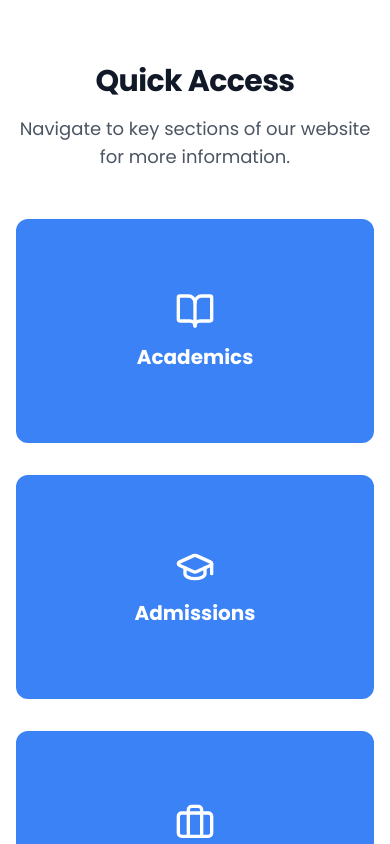
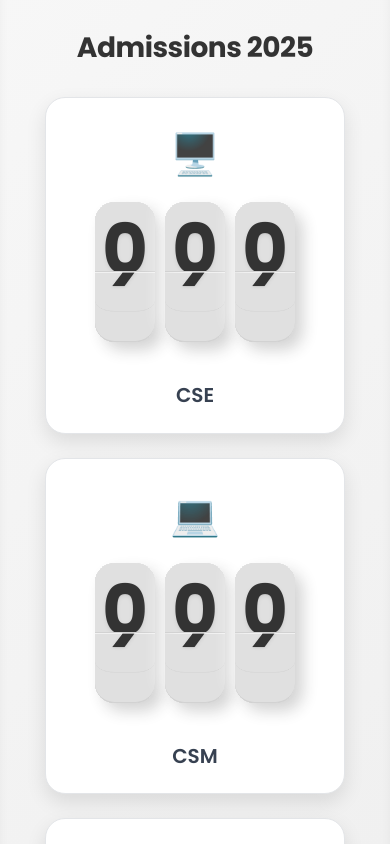
Before and after one commit to harikiran138/nsritet, a Next.js app: page / in a window 390 px wide. Shown: the part 4000-4844 px from the top of the page. Built offline with nearby package versions, Linux system fonts and the light colour scheme.

Commit message:
admition

```diff
--- a/components/QuickAccessCards.tsx
+++ b/components/QuickAccessCards.tsx
@@ -1,76 +1,481 @@
 'use client';
 
-import Link from 'next/link';
-import { ArrowRight, BookOpen, GraduationCap, Briefcase, Users } from 'lucide-react';
-import AnimatedSection from './AnimatedSection';
+import React, { useState, useEffect, useRef } from 'react';
+import styled from 'styled-components';
 
-const cardData = [
-  {
-    icon: BookOpen,
-    title: 'Academics',
-    description: 'Explore our diverse range of undergraduate and postgraduate programs.',
-    href: '/academics',
-  },
-  {
-    icon: GraduationCap,
-    title: 'Admissions',
-    description: 'Find out how to apply and start your journey at NSRIET.',
-    href: '/admissions',
-  },
-  {
-    icon: Briefcase,
-    title: 'CDC',
-    description: 'Learn about our successful placement records and career opportunities.',
-    href: '/cdc',
-  },
-  {
-    icon: Users,
-    title: 'Governance',
-    description: 'Learn about our transparent and effective leadership.',
-    href: '/governance',
-  },
+// === Department Targets ===
+const departments = [
+  { name: 'CSE', icon: '🖥️', target: 420 },
+  { name: 'CSM', icon: '💻', target: 310 },
+  { name: 'ECE', icon: '📡', target: 280 },
+  { name: 'EEE', icon: '⚡', target: 190 },
 ];
 
-export default function QuickAccessCards() {
+// === Styled Components ===
+const StyledWrapper = styled.section`
+  background: linear-gradient(135deg, #f7f7f7, #ececec);
+  padding: 5rem 1.25rem;
+  text-align: center;
+  box-shadow: inset 0 0 10px rgba(0, 0, 0, 0.05);
+
+  .title {
+    font-size: 2.5rem;
+    margin-bottom: 3rem;
+    font-weight: 700;
+    color: #333;
+    letter-spacing: -0.5px;
+  }
+
+  .cards-container {
+    display: flex;
+    flex-wrap: wrap;
+    justify-content: center;
+    gap: 2rem;
+    max-width: 1200px;
+    margin: 0 auto;
+  }
+
+  .card {
+    background: white;
+    border-radius: 1.25rem;
+    box-shadow: 0 8px 20px rgba(0, 0, 0, 0.1);
+    width: 280px;
+    padding: 2rem 1.5rem;
+    transition: transform 0.3s ease, box-shadow 0.3s ease;
+    display: flex;
+    flex-direction: column;
+    align-items: center;
+  }
+
+  .card:hover {
+    transform: translateY(-8px);
+    box-shadow: 0 12px 30px rgba(0, 0, 0, 0.15);
+  }
+
+  .icon {
+    font-size: 2.5rem;
+    margin-bottom: 1rem;
+    display: block;
+  }
+
+  .numbers-container {
+    height: 200px;
+    position: relative;
+    text-align: center;
+    display: flex;
+    gap: 15px;
+    margin-bottom: 1.5rem;
+    justify-content: center;
+  }
+
+  .nums {
+    box-shadow: 8px 8px 15px rgba(42, 42, 42, 0.2),
+      -8px -8px 15px rgba(255, 255, 255, 0.5);
+    display: inline-block;
+    height: 200px;
+    perspective: 1000px;
+    position: relative;
+    width: 80px;
+    border-radius: 20px;
+  }
+
+  .nums:before {
+    border-bottom: 1px solid #d2d2d2;
+    content: "";
+    height: 1px;
+    left: 0;
+    position: absolute;
+    transform: translate3d(0, -1px, 0);
+    top: 50%;
+    width: 100%;
+    z-index: 1000;
+  }
+
+  .nums:after {
+    backface-visibility: hidden;
+    background: #e0e0e0;
+    border-radius: 0 0 20px 20px;
+    bottom: 0;
+    color: #333;
+    content: "0";
+    display: block;
+    font-size: 100px;
+    font-weight: 700;
+    height: calc(50% - 1px);
+    left: 0;
+    line-height: 0;
+    overflow: hidden;
+    position: absolute;
+    text-align: center;
+    text-shadow: 0 1px 1px rgba(0, 0, 0, 0.05),
+      0 2px 4px rgba(0, 0, 0, 0.08);
+    width: 100%;
+    z-index: 0;
+  }
+
+  .num {
+    animation-fill-mode: forwards;
+    animation-iteration-count: 1;
+    animation-timing-function: ease-in;
+    border-radius: 20px;
+    font-size: 100px;
+    font-weight: 700;
+    height: 100%;
+    left: 0;
+    position: absolute;
+    transform: rotateX(0);
+    transform-style: preserve-3d;
+    top: 0;
+    width: 100%;
+  }
+
+  .num:before,
+  .num:after {
+    backface-visibility: hidden;
+    color: #333;
+    display: block;
+    height: 50%;
+    left: 0;
+    overflow: hidden;
+    position: absolute;
+    text-align: center;
+    text-shadow: 0 1px 1px rgba(0, 0, 0, 0.05),
+      0 2px 4px rgba(0, 0, 0, 0.08);
+    width: 100%;
+  }
+
+  .num:before {
+    background: #e0e0e0;
+    border-radius: 20px 20px 0 0;
+    content: attr(data-num);
+    line-height: 1.38;
+    top: 0;
+    z-index: 1;
+  }
+
+  .num:after {
+    background: #e0e0e0;
+    border-bottom: 1px solid #d2d2d2;
+    border-radius: 0 0 20px 20px;
+    content: attr(data-num-next);
+    height: calc(50% - 1px);
+    line-height: 0;
+    top: 0;
+    transform: rotateX(180deg);
+  }
+
+  .nums-one .num:nth-of-type(1) {
+    animation: num-one 10s ease-in forwards;
+    animation-delay: 0s;
+    z-index: 10;
+  }
+  .nums-one .num:nth-of-type(2) {
+    animation: num-one 10s ease-in forwards;
+    animation-delay: 1s;
+    z-index: 9;
+  }
+  .nums-one .num:nth-of-type(3) {
+    animation: num-one 10s ease-in forwards;
+    animation-delay: 2s;
+    z-index: 8;
+  }
+  .nums-one .num:nth-of-type(4) {
+    animation: num-one 10s ease-in forwards;
+    animation-delay: 3s;
+    z-index: 7;
+  }
+  .nums-one .num:nth-of-type(5) {
+    animation: num-one 10s ease-in forwards;
+    animation-delay: 4s;
+    z-index: 6;
+  }
+  .nums-one .num:nth-of-type(6) {
+    animation: num-one 10s ease-in forwards;
+    animation-delay: 5s;
+    z-index: 5;
+  }
+  .nums-one .num:nth-of-type(7) {
+    animation: num-one 10s ease-in forwards;
+    animation-delay: 6s;
+    z-index: 4;
+  }
+  .nums-one .num:nth-of-type(8) {
+    animation: num-one 10s ease-in forwards;
+    animation-delay: 7s;
+    z-index: 3;
+  }
+  .nums-one .num:nth-of-type(9) {
+    animation: num-one 10s ease-in forwards;
+    animation-delay: 8s;
+    z-index: 2;
+  }
+  .nums-one .num:nth-of-type(10) {
+    animation: num-one 10s ease-in forwards;
+    animation-delay: 9s;
+    z-index: 1;
+  }
+
+  .nums-ten .num:nth-of-type(1) {
+    animation: num-ten 100s ease-in forwards;
+    animation-delay: 9s;
+    z-index: 10;
+  }
+  .nums-ten .num:nth-of-type(2) {
+    animation: num-ten 100s ease-in forwards;
+    animation-delay: 19s;
+    z-index: 9;
+  }
+  .nums-ten .num:nth-of-type(3) {
+    animation: num-ten 100s ease-in forwards;
+    animation-delay: 29s;
+    z-index: 8;
+  }
+  .nums-ten .num:nth-of-type(4) {
+    animation: num-ten 100s ease-in forwards;
+    animation-delay: 39s;
+    z-index: 7;
+  }
+  .nums-ten .num:nth-of-type(5) {
+    animation: num-ten 100s ease-in forwards;
+    animation-delay: 49s;
+    z-index: 6;
+  }
+  .nums-ten .num:nth-of-type(6) {
+    animation: num-ten 100s ease-in forwards;
+    animation-delay: 59s;
+    z-index: 5;
+  }
+  .nums-ten .num:nth-of-type(7) {
+    animation: num-ten 100s ease-in forwards;
+    animation-delay: 69s;
+    z-index: 4;
+  }
+  .nums-ten .num:nth-of-type(8) {
+    animation: num-ten 100s ease-in forwards;
+    animation-delay: 79s;
+    z-index: 3;
+  }
+  .nums-ten .num:nth-of-type(9) {
+    animation: num-ten 100s ease-in forwards;
+    animation-delay: 89s;
+    z-index: 2;
+  }
+  .nums-ten .num:nth-of-type(10) {
+    animation: num-ten 100s ease-in forwards;
+    animation-delay: 99s;
+    z-index: 1;
+  }
+
+  @keyframes num-one {
+    0% {
+      transform: rotateX(0);
+      z-index: 50;
+    }
+    10% {
+      transform: rotateX(-180deg);
+      z-index: 50;
+    }
+    90% {
+      transform: rotateX(-180deg);
+      z-index: 1;
+    }
+    90.0001% {
+      transform: rotateX(0);
+    }
+    100% {
+      transform: rotateX(0);
+    }
+  }
+
+  @keyframes num-ten {
+    0% {
+      transform: rotateX(0);
+      z-index: 50;
+    }
+    1% {
+      transform: rotateX(-180deg);
+      z-index: 50;
+    }
+    90% {
+      transform: rotateX(-180deg);
+      z-index: 1;
+    }
+    90.0001% {
+      transform: rotateX(0);
+    }
+    100% {
+      transform: rotateX(0);
+    }
+  }
+
+  .department-name {
+    font-size: 1.25rem;
+    font-weight: 600;
+    color: #374151;
+    margin-top: 1rem;
+  }
+
+  @media (max-width: 768px) {
+    padding: 3rem 1rem;
+
+    .title {
+      font-size: 2rem;
+      margin-bottom: 2rem;
+    }
+
+    .cards-container {
+      gap: 1.5rem;
+    }
+
+    .card {
+      width: 100%;
+      max-width: 300px;
+    }
+
+    .nums {
+      width: 70px;
+      height: 160px;
+    }
+
+    .nums:after {
+      font-size: 80px;
+    }
+
+    .num {
+      font-size: 80px;
+    }
+
+    .numbers-container {
+      height: 160px;
+    }
+  }
+
+  @media (max-width: 480px) {
+    .title {
+      font-size: 1.75rem;
+    }
+
+    .card {
+      width: 100%;
+      padding: 1.5rem 1rem;
+    }
+
+    .nums {
+      width: 60px;
+      height: 140px;
+    }
+
+    .nums:after {
+      font-size: 70px;
+    }
+
+    .num {
+      font-size: 70px;
+    }
+
+    .numbers-container {
+      height: 140px;
+      gap: 10px;
+    }
+  }
+`;
+
+// === Flip Number Component ===
+interface FlipNumberProps {
+  target: number;
+  isVisible: boolean;
+}
+
+const FlipNumber = ({ target, isVisible }: FlipNumberProps) => {
+  const paddedTarget = String(target).padStart(3, '0');
+
   return (
-    <section className="py-20 md:py-28 bg-surface">
-      <div className="section-container px-4 sm:px-6 lg:px-8">
-        <AnimatedSection>
-          <div className="text-center mb-12">
-            <h2 className="text-3xl md:text-4xl font-bold text-gray-900 mb-4">
-              Quick Access
-            </h2>
-            <p className="text-lg text-gray-600 max-w-2xl mx-auto">
-              Navigate to key sections of our website for more information.
-            </p>
-          </div>
-          <div className="grid md:grid-cols-4 sm:grid-cols-2 grid-cols-1 gap-8">
-            {cardData.map((card, index) => (
-              <AnimatedSection key={card.title} delay={index * 0.1}>
-                <Link href={card.href}>
-                  <div className="flip-card group w-full h-56">
-                    <div className="flip-card-inner group-hover:[transform:rotateY(180deg)] transition-transform duration-[1000ms] relative w-full h-full">
-                      {/* Front Side */}
-                      <div className="flip-card-front absolute w-full h-full flex flex-col items-center justify-center bg-[#3B82F6] text-white rounded-xl border-[8px] border-[#3B82F6] backface-hidden">
-                        <card.icon className="w-10 h-10 mb-3 text-white" />
-                        <h3 className="text-xl font-bold">{card.title}</h3>
-                      </div>
-
-                      {/* Back Side */}
-                      <div className="flip-card-back absolute w-full h-full flex flex-col items-center justify-center bg-[#1E40AF] text-white rounded-xl border-[8px] border-[#1E40AF] [transform:rotateY(180deg)] backface-hidden px-4 text-center">
-                        <p className="text-sm mb-3">{card.description}</p>
-                        <div className="flex items-center gap-1 text-white font-semibold text-sm group-hover:gap-2 transition-all">
-                          Learn More <ArrowRight className="w-4 h-4" />
-                        </div>
-                      </div>
-                    </div>
-                  </div>
-                </Link>
-              </AnimatedSection>
+    <div className="numbers-container">
+      {paddedTarget.split('').map((digit, index) => (
+        <div key={index} className="nums" data-digit={digit}>
+          <div className="nums-ten">
+            {Array.from({ length: 10 }).map((_, i) => (
+              <div
+                key={i}
+                className="num"
+                data-num={i}
+                data-num-next={(i + 1) % 10}
+              />
             ))}
           </div>
-        </AnimatedSection>
+          <div className="nums-one">
+            {Array.from({ length: 10 }).map((_, i) => (
+              <div
+                key={i}
+                className="num"
+                data-num={i}
+                data-num-next={(i + 1) % 10}
+              />
+            ))}
+          </div>
+        </div>
+      ))}
+    </div>
+  );
+};
+
+// === Department Card Component ===
+interface DepartmentCardProps {
+  title: string;
+  icon: string;
+  target: number;
+  isVisible: boolean;
+}
+
+const DepartmentCard = ({ title, icon, target, isVisible }: DepartmentCardProps) => (
+  <div className="card">
+    <span className="icon">{icon}</span>
+    {isVisible && <FlipNumber target={target} isVisible={isVisible} />}
+    <h3 className="department-name">{title}</h3>
+  </div>
+);
+
+// === Main Section Component ===
+export default function Admissions2025Section() {
+  const [isVisible, setIsVisible] = useState(false);
+  const sectionRef = useRef(null);
+
+  // === Trigger animation on scroll into view ===
+  useEffect(() => {
+    const observer = new IntersectionObserver(
+      (entries) => {
+        if (entries[0].isIntersecting) {
+          setIsVisible(true);
+        }
+      },
+      { threshold: 0.3 }
+    );
+
+    if (sectionRef.current) {
+      observer.observe(sectionRef.current);
+    }
+
+    return () => {
+      if (sectionRef.current) {
+        observer.unobserve(sectionRef.current);
+      }
+    };
+  }, []);
+
+  return (
+    <StyledWrapper ref={sectionRef}>
+      <h2 className="title">Admissions 2025</h2>
+      <div className="cards-container">
+        {departments.map((dept) => (
+          <DepartmentCard
+            key={dept.name}
+            title={dept.name}
+            icon={dept.icon}
+            target={dept.target}
+            isVisible={isVisible}
+          />
+        ))}
       </div>
-    </section>
+    </StyledWrapper>
   );
 }
```
